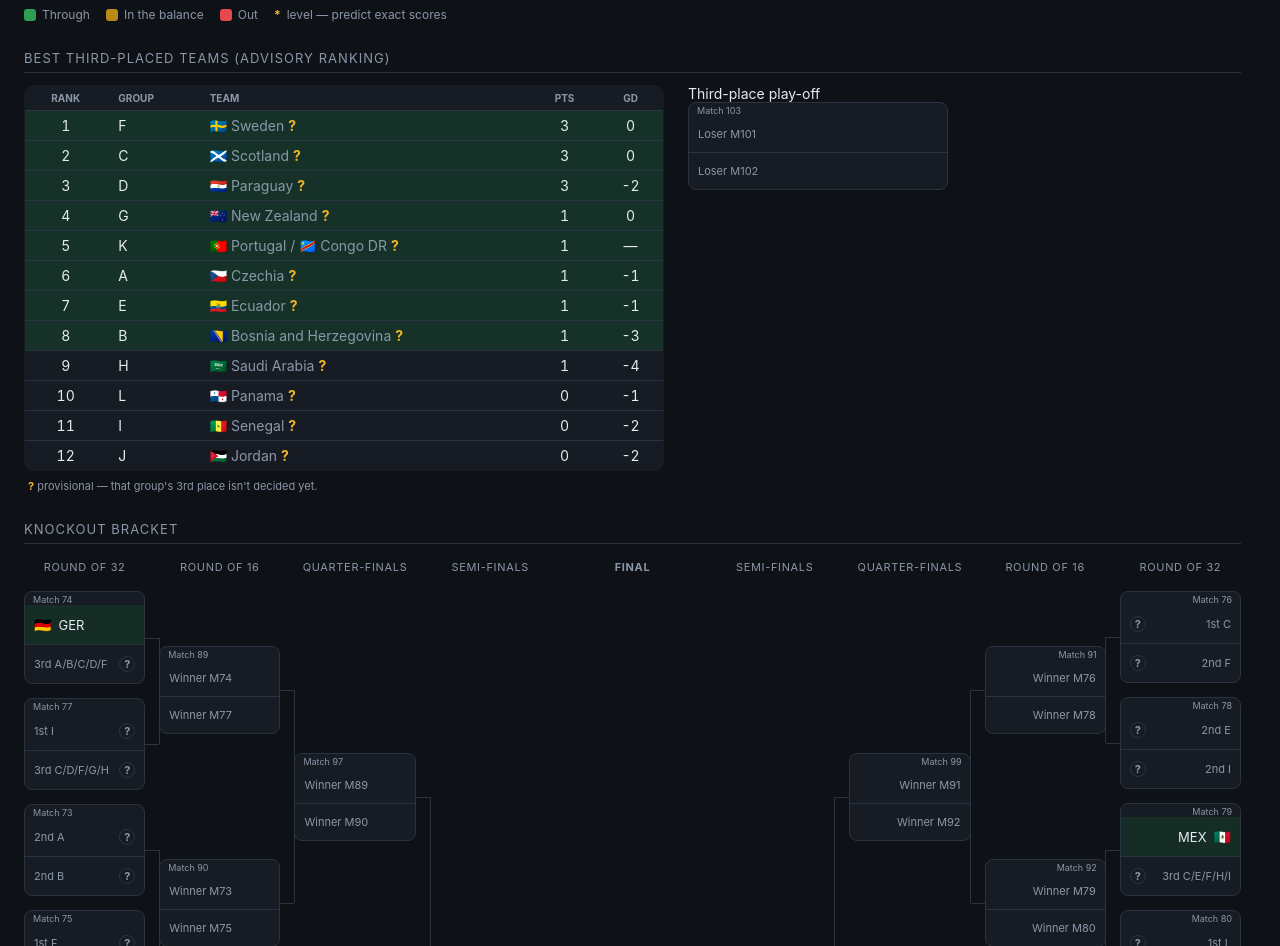
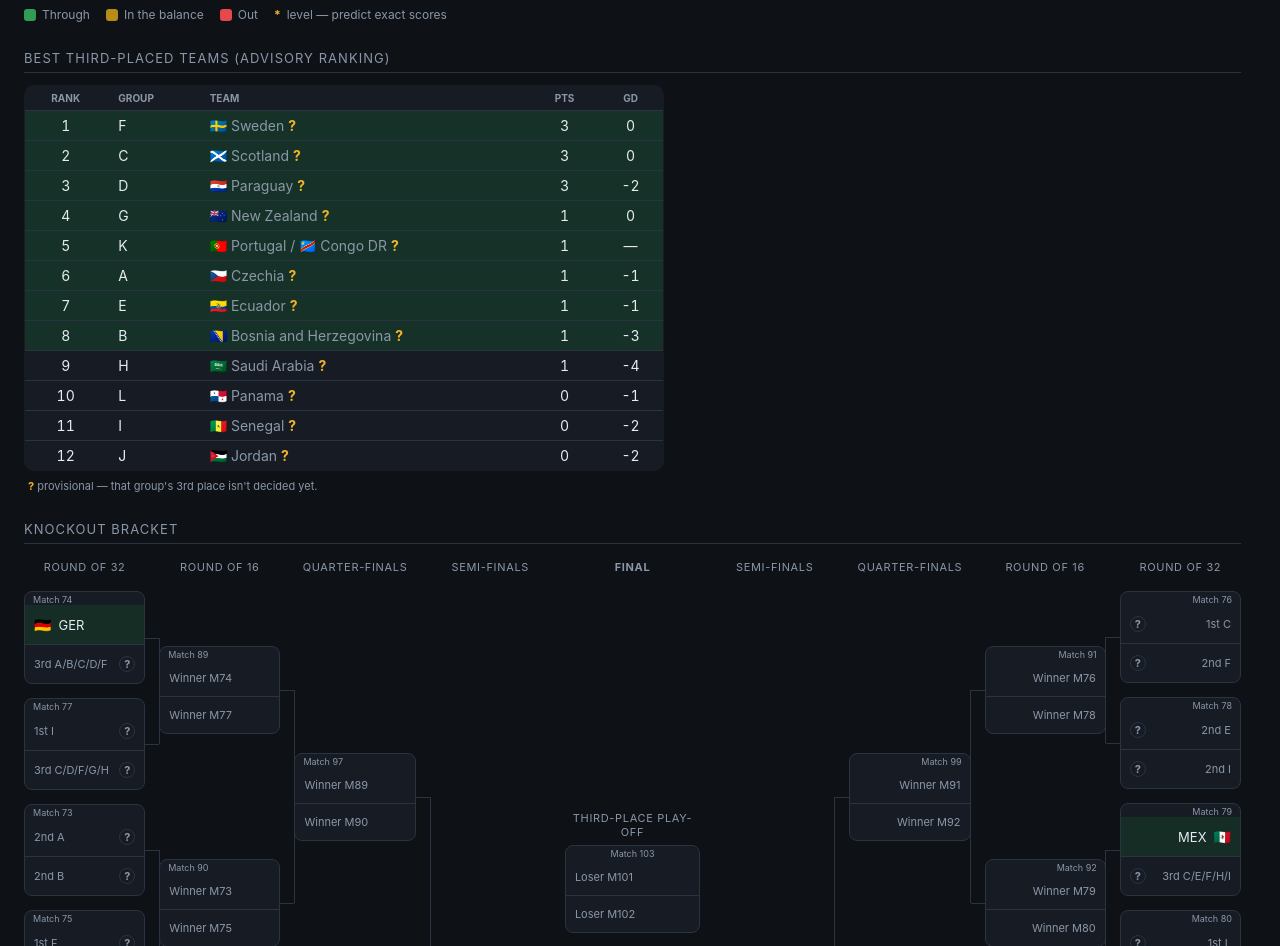
Before and after one commit to lejoe/wc26-crystalball, a React (Vite) app: page / in a window 1280 px wide. Shown: the part 1046-1992 px from the top of the page. Built offline with nearby package versions, Linux system fonts and the light colour scheme.

Commit message:
Move third-place play-off above the final in the bracket
Relocate the third-place play-off from the advisory third-place section
into the bracket's centre column, positioned above the final match
(mirroring the champion box below it).

```diff
--- a/src/App.tsx
+++ b/src/App.tsx
@@ -8,7 +8,7 @@ import { useStore } from './store'
 import { LAST_RESULTS_UPDATE } from './data/lastUpdate'
 import { GroupTable } from './components/GroupTable'
 import { ThirdPlacePanel } from './components/ThirdPlacePanel'
-import { Bracket, ThirdPlacePlayoff } from './components/Bracket'
+import { Bracket } from './components/Bracket'
 import type { GroupLetter, TeamStanding } from './types'
 
 const UPDATE_UNITS: [Intl.RelativeTimeFormatUnit, number][] = [
@@ -178,7 +178,6 @@ export function App() {
       <div className="section-title">Best Third-Placed Teams (advisory ranking)</div>
       <div className="third-section">
         <ThirdPlacePanel rows={thirdRanked} settled={thirdSettled} contenders={thirdContenders} />
-        <ThirdPlacePlayoff views={bracketViews} />
       </div>
 
       <div className="section-title">Knockout Bracket</div>
--- a/src/components/Bracket.tsx
+++ b/src/components/Bracket.tsx
@@ -200,6 +200,7 @@ export function Bracket({ views }: Props) {
               </div>
             </div>
           </div>
+          <ThirdPlacePlayoff views={views} />
         </div>
 
         <div className="bhalf bhalf-right">
--- a/src/styles.css
+++ b/src/styles.css
@@ -547,8 +547,19 @@ td.editable.locked { color: var(--text); cursor: default; }
 .match-final .slot { font-size: 15px; padding: 11px; }
 
 .third-play-off {
-  flex: 0 0 auto;
-  width: 260px;
+  position: absolute;
+  left: 0;
+  right: 0;
+  bottom: 50%;
+  margin-bottom: 64px;
+  text-align: center;
+}
+.third-play-off .col-label {
+  font-size: 11px;
+  text-transform: uppercase;
+  letter-spacing: 0.06em;
+  color: var(--muted);
+  margin-bottom: 6px;
 }
 
 /* ---------- Modal ---------- */
```
